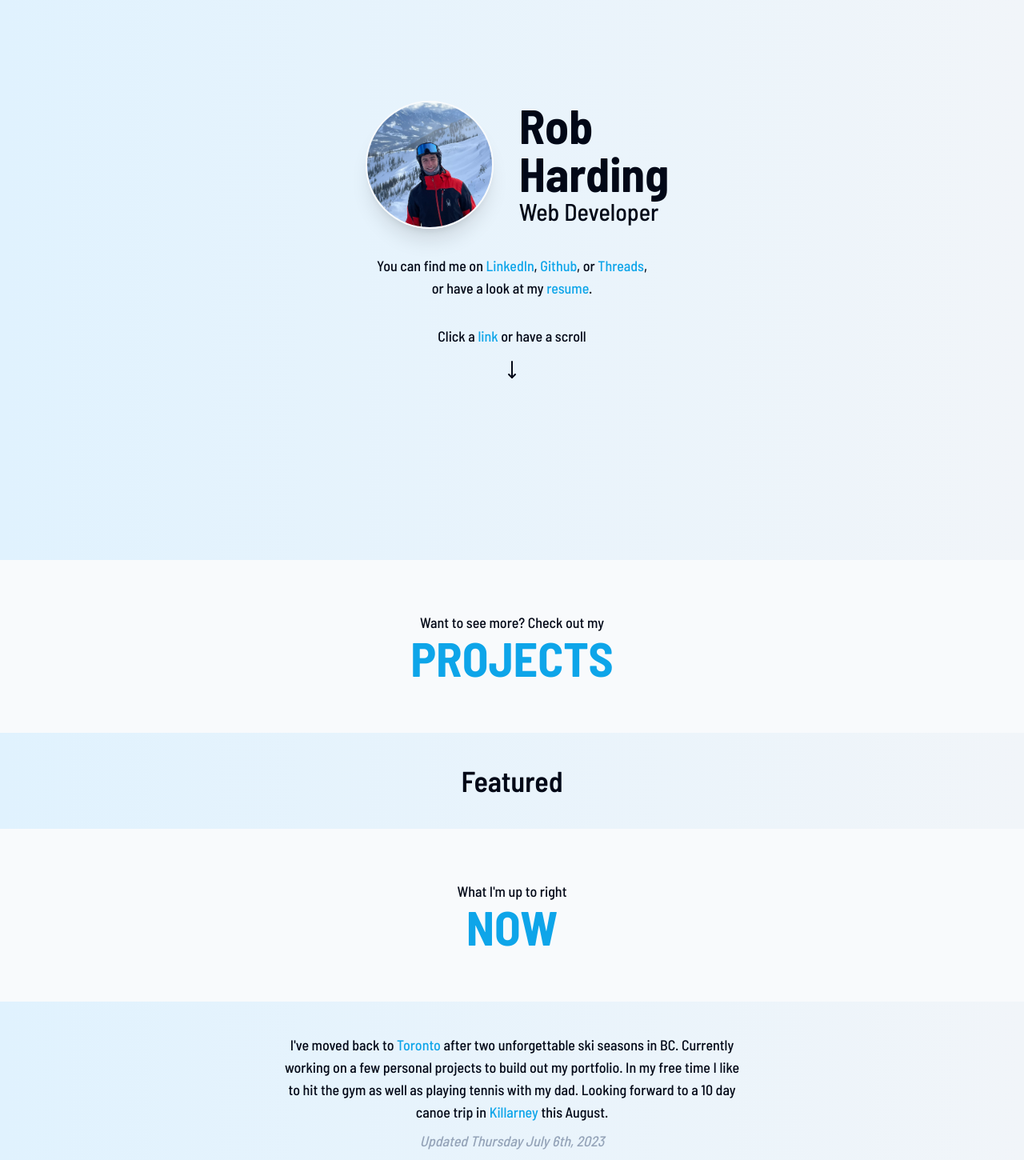
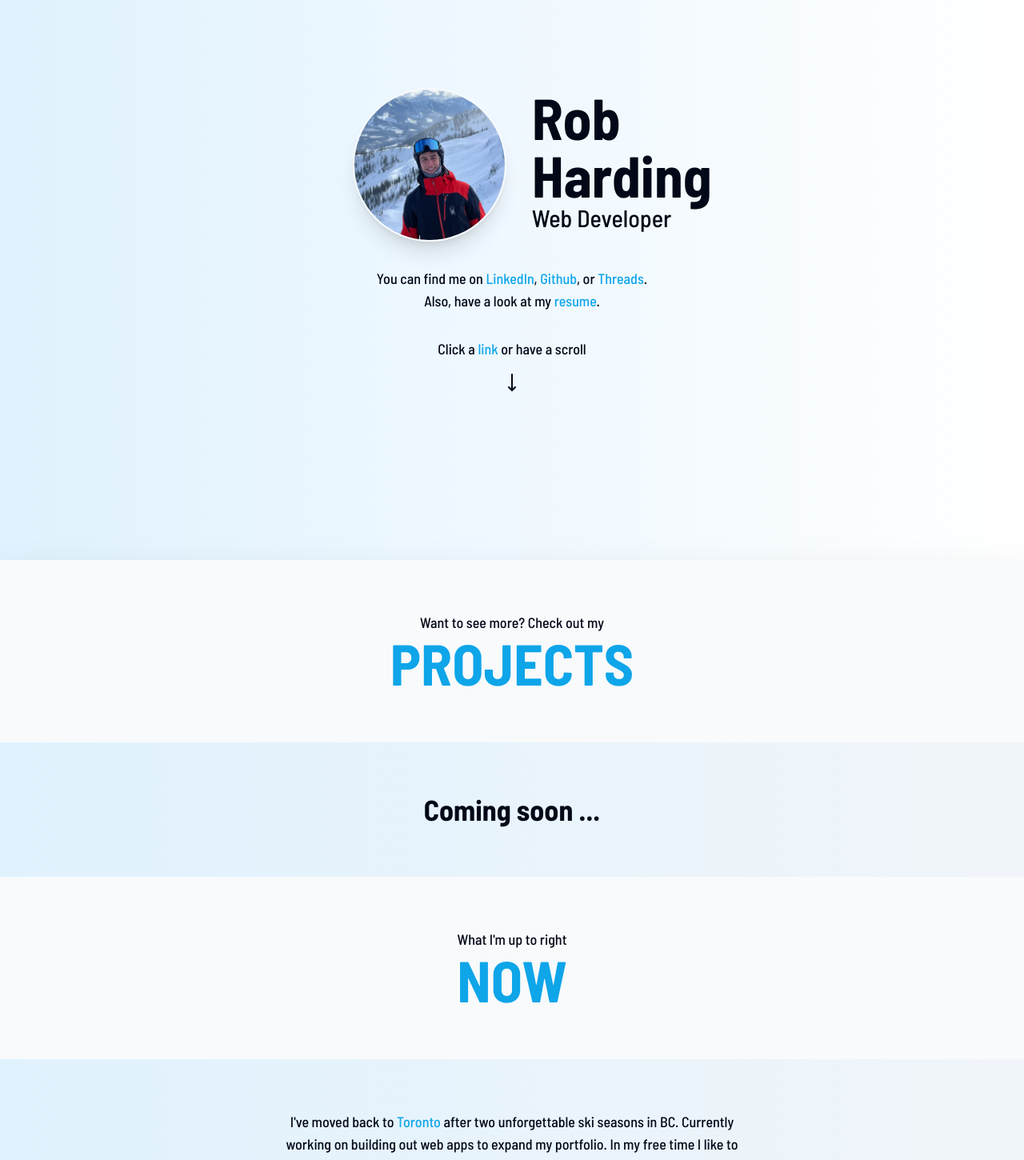
Before and after one commit to robharding/Portfolio2, a Next.js app: page / in a window 1280 px wide. Shown: the part 100-1550 px from the top of the page at 80% size. Built offline with nearby package versions, Linux system fonts and the light colour scheme.

Commit message:
More responsive style changes

```diff
--- a/src/app/layout.tsx
+++ b/src/app/layout.tsx
@@ -2,7 +2,7 @@ import "./globals.css";
 import { Barlow_Semi_Condensed } from "next/font/google";
 
 const barlow = Barlow_Semi_Condensed({
-  weight: ["500", "600", "700"],
+  weight: ["300", "500", "700"],
   subsets: ["latin"],
 });
 
--- a/src/app/page.tsx
+++ b/src/app/page.tsx
@@ -1,5 +1,5 @@
-import { Avatar, AvatarFallback, AvatarImage } from "@/components/ui/avatar";
-import { Mail, MoveDown } from "lucide-react";
+import { Avatar } from "@/components/ui/avatar";
+import { Mail, Mails, MoveDown } from "lucide-react";
 import Link from "next/link";
 
 import profilePic from "../../public/profile.jpg";
@@ -8,7 +8,7 @@ import Image from "next/image";
 export default async function Home() {
   return (
     <main className="antialiased text-lg scroll-smooth">
-      <section className="relative flex h-screen bg-gradient-to-r from-sky-100 to-slate-100">
+      <section className="relative flex h-screen bg-gradient-to-r from-sky-100 to-white">
         <Link
           href=""
           className="flex h-6 absolute right-4 top-2 gap-2 hover:text-slate-400"
@@ -18,18 +18,17 @@ export default async function Home() {
         </Link>
         <div className="m-auto">
           <div className="flex gap-4 sm:gap-8 justify-center">
-            <Avatar className="relative aspect-square h-[8rem] w-[8rem] sm:h-[10rem] sm:w-[10rem] shadow-xl border-2 border-slate-50">
+            <Avatar className="relative aspect-square h-[8rem] w-[8rem] sm:h-[12rem] sm:w-[12rem] shadow-xl border-2 border-slate-50">
               <Image
                 src={profilePic}
                 alt="Profile"
                 blurDataURL={profilePic.blurDataURL}
                 placeholder="blur"
-                quality={100}
                 priority={true}
               />
             </Avatar>
             <div>
-              <h1 className="text-5xl sm:text-6xl font-bold w-1">
+              <h1 className="text-5xl sm:text-7xl font-bold w-1">
                 Rob Harding
               </h1>
               <h2 className="text-2xl sm:text-3xl">Web Developer</h2>
@@ -48,13 +47,14 @@ export default async function Home() {
             <Link href="" className="text-sky-500 hover:text-sky-600">
               Threads
             </Link>
-            ,<br /> or have a look at my{" "}
+            .<br />
+            Also, have a look at my{" "}
             <Link href="" className="text-sky-500 hover:text-sky-600">
               resume
             </Link>
             .
           </p>
-          <div className="text-center mt-8 hover:cursor-pointer  hover:!text-slate-400">
+          <div className="text-center mt-8 hover:cursor-pointer  hover:text-slate-400">
             <Link href="#projects">
               Click a{" "}
               <span className="text-sky-500 hover:text-sky-600">link</span> or
@@ -64,40 +64,47 @@ export default async function Home() {
           </div>
         </div>
       </section>
-      <section className="text-center p-16 bg-slate-50" id="projects">
+      <section
+        className="drop-shadow-2xl text-center p-16 bg-slate-50"
+        id="projects"
+      >
         <p>Want to see more? Check out my</p>
-        <h1 className="text-5xl sm:text-6xl font-bold text-sky-500">
+        <h1 className="text-5xl sm:text-7xl font-bold text-sky-500">
           PROJECTS
         </h1>
       </section>
-      <section className="relative flex bg-gradient-to-r from-sky-100 to-slate-100 p-10">
+      <section className="relative flex bg-gradient-to-r from-sky-100 to-slate-100 p-16">
         <h3 className="sm:text-4xl text-3xl font-semibold text-center w-full">
-          Featured
+          Coming soon ...
         </h3>
       </section>
       <section className="text-center p-16 bg-slate-50" id="projects">
         <p>What I&apos;m up to right</p>
-        <h1 className="text-5xl sm:text-6xl font-bold text-sky-500">NOW</h1>
+        <h1 className="text-5xl sm:text-7xl font-bold text-sky-500">NOW</h1>
       </section>
-      <section className="relative flex bg-gradient-to-r from-sky-100 to-slate-100 p-10">
+      <section className="relative flex bg-gradient-to-r from-sky-100 to-slate-100 py-16 px-10">
         <div className="mx-auto max-w-xl">
           <p className="text-center">
             I&apos;ve moved back to{" "}
             <span className="text-sky-500">Toronto</span> after two
-            unforgettable ski seasons in BC. Currently working on a few personal
-            projects to build out my portfolio. In my free time I like to hit
-            the gym as well as playing tennis with my dad. Looking forward to a
-            10 day canoe trip in <span className="text-sky-500">Killarney</span>{" "}
-            this August.
+            unforgettable ski seasons in BC. Currently working on building out
+            web apps to expand my portfolio. In my free time I like to hit the
+            gym as well as playing tennis with my dad. Still can&apos;t beat
+            him. Looking forward to a 10 day canoe trip in{" "}
+            <span className="text-sky-500">Killarney</span> this August with
+            some friends.
           </p>
-          <p className="text-slate-400 text-center mt-2 italic">
+          <p className="text-slate-400 text-center mt-2 font-thin italic">
             Updated Thursday July 6th, 2023
           </p>
         </div>
       </section>
       <section className="text-center p-16 bg-slate-50" id="projects">
         <p>Get in touch.</p>
-        <h1 className="text-5xl sm:text-6xl font-bold text-sky-500">CONTACT</h1>
+        <h1 className="text-5xl sm:text-7xl font-bold text-sky-500">CONTACT</h1>
+      </section>
+      <section className="relative flex bg-gradient-to-r from-sky-100 to-slate-100 p-16">
+        <Mails className="w-14 h-14 mt-4 mx-auto text-primary" />
       </section>
     </main>
   );
```
